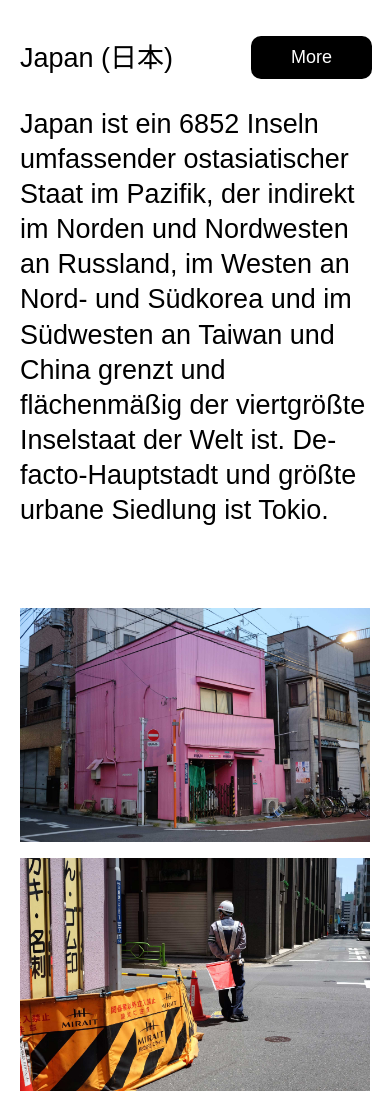
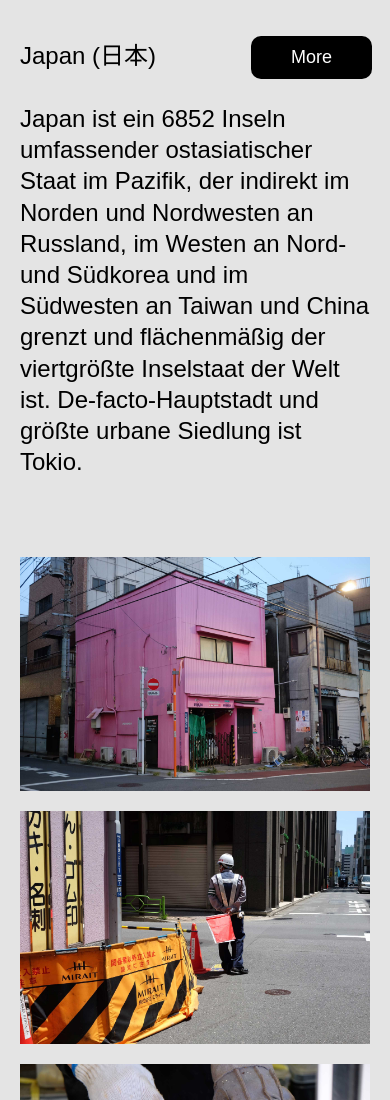
Before and after one commit to maxistrauch/Japan, a plain HTML site: page index.html in a window 390 px wide. Shown: the top 1100 px of the page. Drawn offline with Linux system fonts and the light colour scheme.

Commit message:
Update style.css

```diff
--- a/css/style.css
+++ b/css/style.css
@@ -3,6 +3,10 @@
 html, body, h1, h2, p {
     padding: 0;
     margin: 0;
+}
+
+html, body, footer{
+    background-color: #E4E4E4;
 }
 
 figure {
@@ -25,7 +29,7 @@ body {
 
 h1 {
     font-weight: 300;
-    font-size: 54px;
+    font-size: 3em;
     color: black;
     padding-bottom: 2rem;
     padding-top: 1rem;
@@ -49,7 +53,7 @@ h2 {
 }
 
 .start p{
-    font-size: 36px;
+    font-size: 2em;
     text-align: left;
     padding-right: 5em;
 }
@@ -80,7 +84,7 @@ p:last-child {
 .images {
     display: grid;
     grid-template-columns: repeat(4,1fr);
-    grid-gap: 1em;
+    grid-gap: 20px;
     padding-top: 5em;
 }
 
@@ -114,13 +118,14 @@ a:hover {
 }
 
 .button:hover {
-    background-color: aqua;
+    background-color: #00FFEA;
     color: black;
 }
 
 @media screen and (max-width: 900px) {
 	.images {
 		grid-template-columns: repeat(1 ,1fr);
+        grid-gap: 20px;
 	}
     .img4, .img3, .img2 {
         grid-column: 1 / span 1;
@@ -135,13 +140,13 @@ a:hover {
 
 @media screen and (max-width:900px) {
     .start p {
-        font-size: 27px;
+        font-size: 1.5em;
     }
 }
 
 @media screen and (max-width:900px) {
     h1 {
-        font-size: 27px;
+        font-size: 1.5em;
     }
 }
 
```
